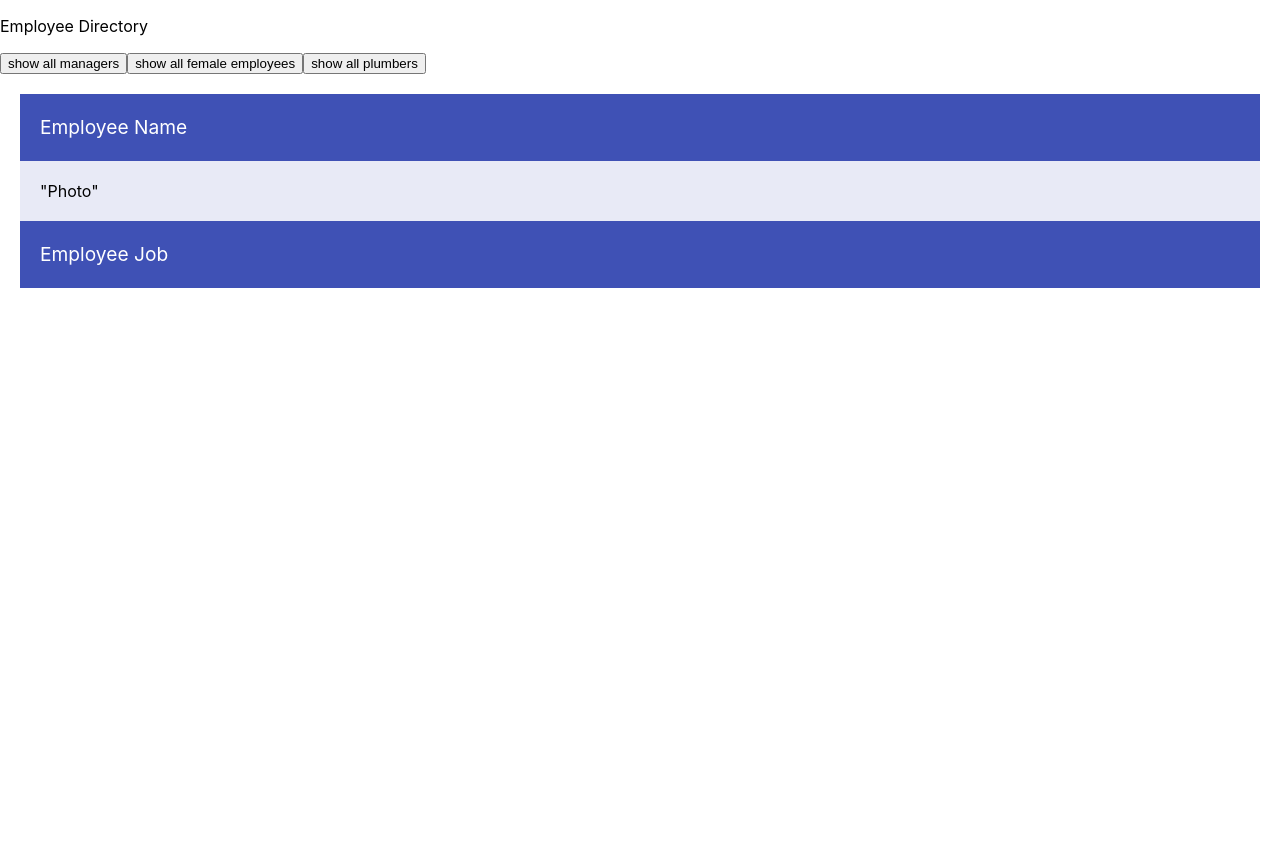
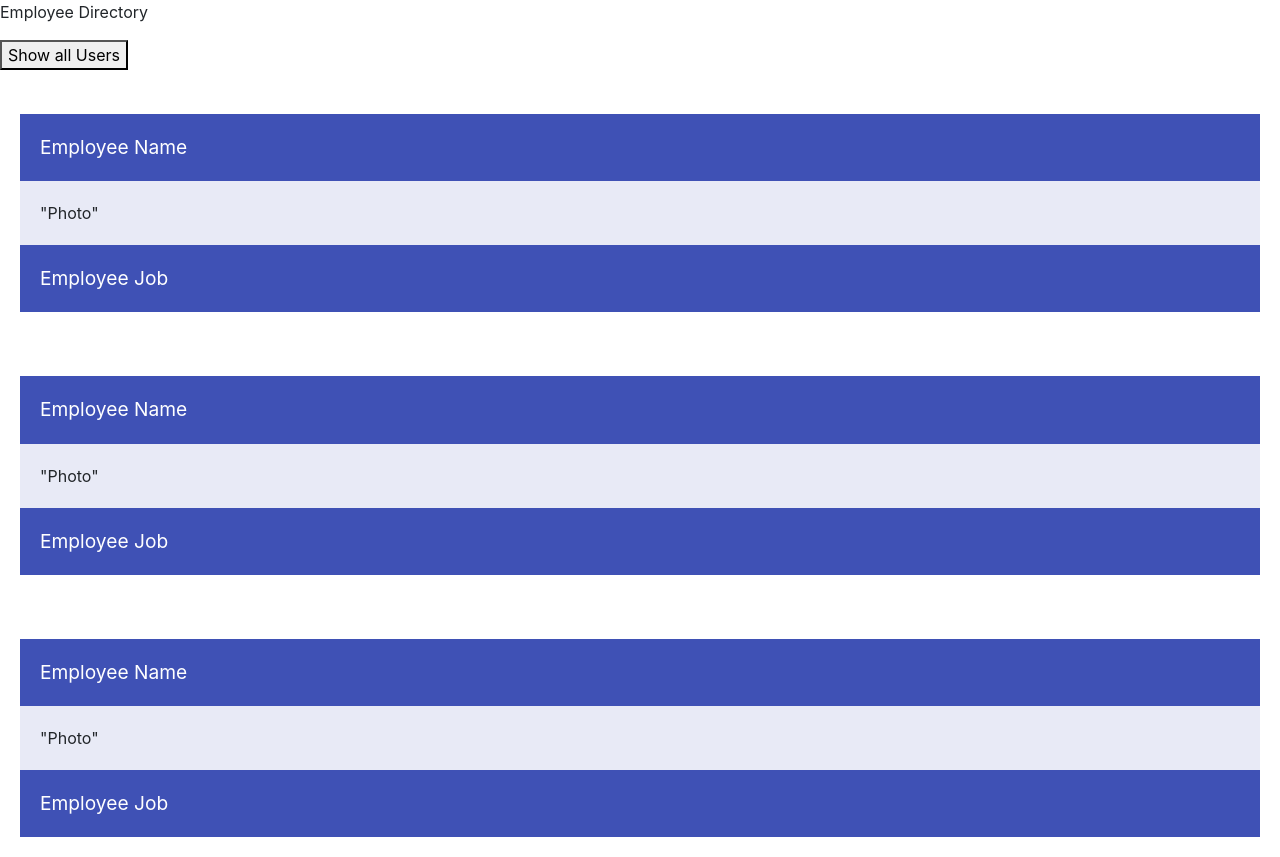
Before and after one commit to kodiakshuksan/EmployeeDirectory, a React (Create React App) app: page / in a window 1280 px wide. Before the commit the page ends 800 px from the top, so only its background shows below. Built offline with nearby package versions, Linux system fonts and the light colour scheme.

Commit message:
added get users button

```diff
--- a/src/App.js
+++ b/src/App.js
@@ -1,19 +1,36 @@
-
 import './App.css';
 import EmployeeDirectory from './employeeDirectory';
 import Card from "./Card";
+import Button from "./Button";
+import React, { useState } from 'react';
 
-function App() {
+
+const App = () => {
+ // const [userData, setUserData] = useState([]);
+ // const [loading, setLoading] = useState(false);
+  const [activeUser, setActiveUser] = useState(false);
+  //const [activeLink, setActiveLink] = useState(0);
+
+  const onClickHandler = ()=>{
+    console.log("button is working")
+  }
   return (
     <>
 
      <div>
 
       <EmployeeDirectory />
+      <Button isActive={activeUser} clicked={onClickHandler }/>
 
-      <button>show all managers</button>
-      <button>show all female employees</button>
-      <button>show all plumbers</button>
+      <br>
+      </br>
+      <Card />
+
+      <br>
+      </br>
+      <Card />
+      <br>
+      </br>
       <Card />
 
     </div>
--- /dev/null
+++ b/src/Button.js
@@ -0,0 +1,11 @@
+import React from 'react'
+
+const Button = ({isActive, clicked})=> {
+    return (
+        <div>
+            <button onClick={clicked}>Show all Users</button>
+        </div>
+    );
+}
+
+export default Button;
--- a/src/index.js
+++ b/src/index.js
@@ -2,16 +2,6 @@ import React from 'react';
 import ReactDOM from 'react-dom';
 import './index.css';
 import App from './App';
-import reportWebVitals from './reportWebVitals';
+import 'bootstrap/dist/css/bootstrap.min.css';
 
-ReactDOM.render(
-  <React.StrictMode>
-    <App />
-  </React.StrictMode>,
-  document.getElementById('root')
-);
-
-// If you want to start measuring performance in your app, pass a function
-// to log results (for example: reportWebVitals(console.log))
-// or send to an analytics endpoint. Learn more: https://bit.ly/CRA-vitals
-reportWebVitals();
+ReactDOM.render(<App />, document.getElementById('root'));
--- a/src/reportWebVitals.js
+++ /dev/null
@@ -1,13 +0,0 @@
-const reportWebVitals = onPerfEntry => {
-  if (onPerfEntry && onPerfEntry instanceof Function) {
-    import('web-vitals').then(({ getCLS, getFID, getFCP, getLCP, getTTFB }) => {
-      getCLS(onPerfEntry);
-      getFID(onPerfEntry);
-      getFCP(onPerfEntry);
-      getLCP(onPerfEntry);
-      getTTFB(onPerfEntry);
-    });
-  }
-};
-
-export default reportWebVitals;
```
Also changed, not shown: src/setupTests.js (deleted, +0 -5 lines), public/manifest.json, 2 other files (tests, documents, lock files or other folders).
